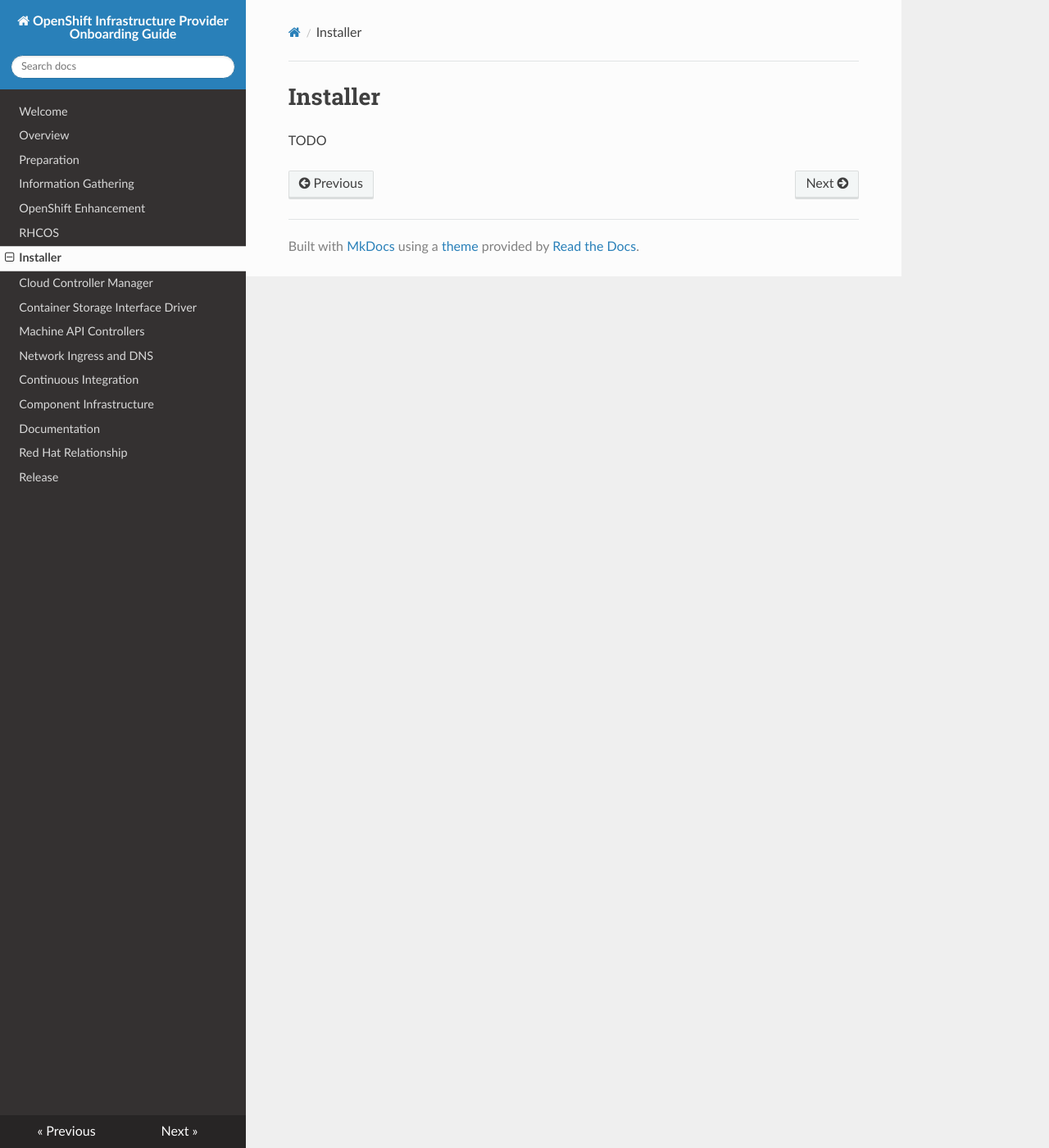
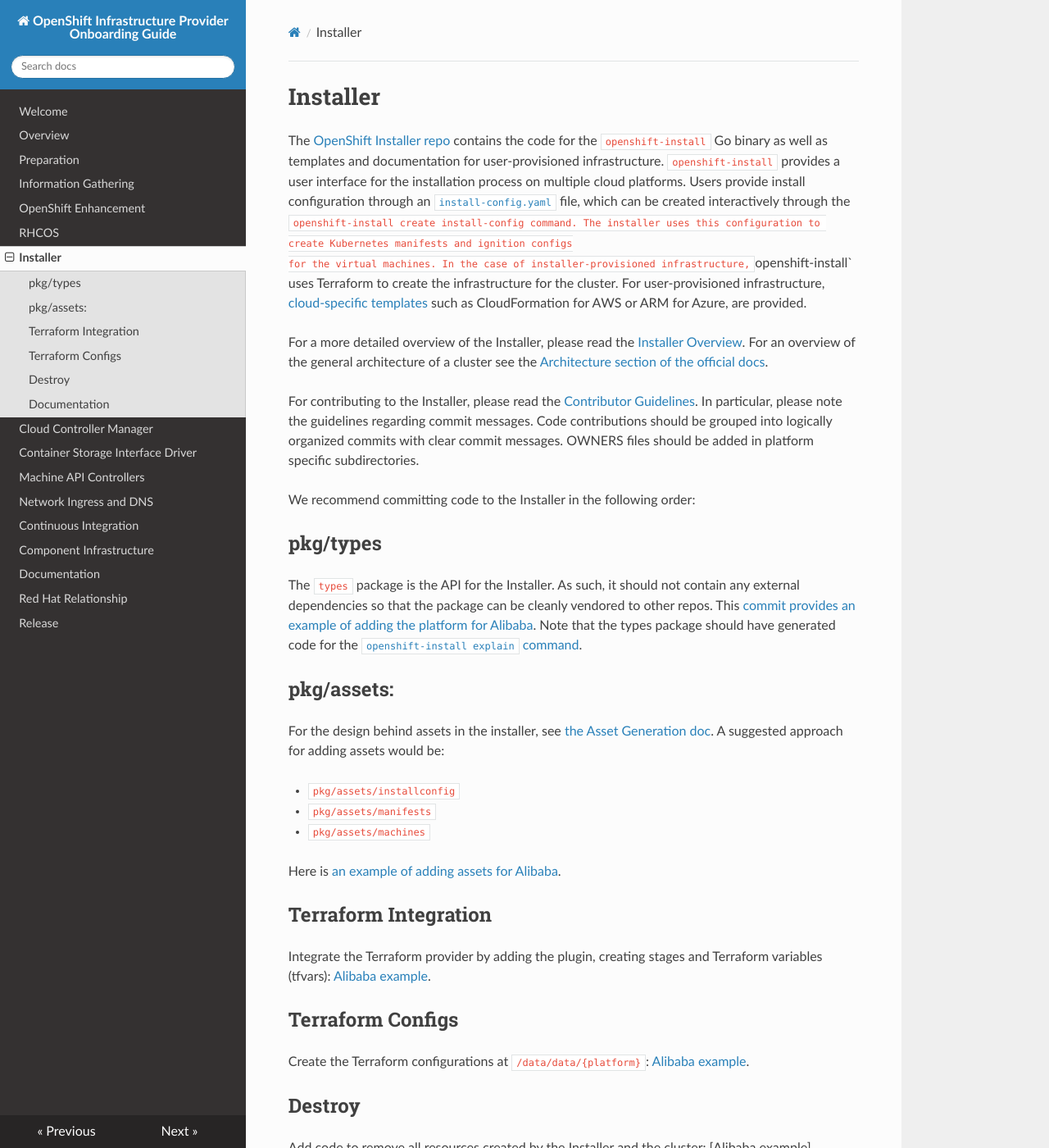
Before and after one commit to elmiko/ocp-infrastructure-provider-onboarding-guide, an MkDocs documentation site: the page built from docs/installer/index.md, in a window 1280 px wide and 1400 px high. Shown: the whole window at 82% size. Built offline with MkDocs 1.6.1, drawn with Linux system fonts in a browser that asks for light colours; nearby versions of some CDN libraries; some of the changed text lies outside the part shown.

Commit message:
Add initial installer doc.

```diff
--- a/docs/installer/index.md
+++ b/docs/installer/index.md
@@ -1,3 +1,65 @@
 # Installer
 
-TODO
+The [OpenShift Installer repo][repo] contains the code for the `openshift-install` Go binary as well as templates and documentation
+for user-provisioned infrastructure. `openshift-install` provides a user interface for the installation process on multiple cloud platforms.
+Users provide install configuration through an [`install-config.yaml`][install-config] file, which can be created interactively through the
+`openshift-install create install-config command. The installer uses this configuration to create Kubernetes manifests and ignition configs
+for the virtual machines. In the case of installer-provisioned infrastructure, `openshift-install` uses Terraform to create the infrastructure
+for the cluster. For user-provisioned infrastructure, [cloud-specific templates][upi] such as CloudFormation for AWS or ARM for Azure, are provided.
+
+For a more detailed overview of the Installer, please read the [Installer Overview][overview]. For an overview of the general architecture
+of a cluster see the [Architecture section of the official docs][arch].
+
+For contributing to the Installer, please read the [Contributor Guidelines][contributing]. In particular, please note the guidelines regarding
+commit messages. Code contributions should be grouped into logically organized commits with clear commit messages. OWNERS files should be added in platform specific subdirectories.
+
+We recommend committing code to the Installer in the following order:
+
+## pkg/types
+
+The `types` package is the API for the Installer. As such, it should not contain any external dependencies so that the package can be cleanly
+vendored to other repos. This [commit provides an example of adding the platform for Alibaba][types]. Note that the types package should have generated code for the [`openshift-install explain` command][explain].
+
+## pkg/assets:
+
+For the design behind assets in the installer, see [the Asset Generation doc][asset-generation]. A suggested approach for adding assets
+would be:
+
+* `pkg/assets/installconfig`
+* `pkg/assets/manifests`
+* `pkg/assets/machines`
+
+Here is [an example of adding assets for Alibaba][asset-example].
+
+## Terraform Integration
+
+Integrate the Terraform provider by adding the plugin, creating stages and Terraform variables (tfvars):
+[Alibaba example][tf-integration].
+
+## Terraform Configs
+
+Create the Terraform configurations at `/data/data/{platform}`: [Alibaba example][tf-configs].
+
+## Destroy
+
+Add code to remove all resources created by the Installer and the cluster: [Alibaba example][destroy]. The Installer
+should loop until all known resources are destroyed.
+
+## Documentation
+
+Add documentation following the format of [the AWS doc][doc].
+
+[repo]: https://www.github.com/openshift/installer
+[install-config]: https://github.com/openshift/installer/blob/master/docs/user/customization.md
+[upi]: https://github.com/openshift/installer/tree/master/upi
+[overview]: https://github.com/openshift/installer/blob/master/docs/user/overview.md
+[arch]: https://docs.openshift.com/container-platform/4.8/architecture/architecture-installation.html
+[contributing]: https://github.com/openshift/installer/blob/master/CONTRIBUTING.md
+[types]: https://github.com/openshift/installer/commit/590dc0c62d432d4d3ea1ca40aa84ba6f17bee780#diff-5dc50083bb8d12ad7439e48e73af24cc866f5fb59322144805cba65a8abdefc7
+[explain]: https://github.com/openshift/installer/blob/master/docs/dev/explain.md
+[asset-generation]: https://github.com/openshift/installer/blob/master/docs/design/assetgeneration.md
+[asset-example]: https://github.com/openshift/installer/pull/5333/commits/0577ab9ff94b2688645186674ec0eec0c8b5c190
+[tf-integration]: https://github.com/openshift/installer/pull/5333/commits/e99ecc6bf902542b207cd76274ec6f861279ab0e
+[tf-configs]: https://github.com/openshift/installer/pull/5333/commits/75ca60ff2483379d29fe6b78064783ccbd4ee6db
+[destroy:] https://github.com/openshift/installer/commit/0ef6c1367a42978059665be13e82a08ea74a7f37#diff-80f8e210f9e17a175682591d811168a5779aed19b3dee41f280014f2c2040127
+[doc]: https://github.com/openshift/installer/tree/master/docs/user/aws
```
